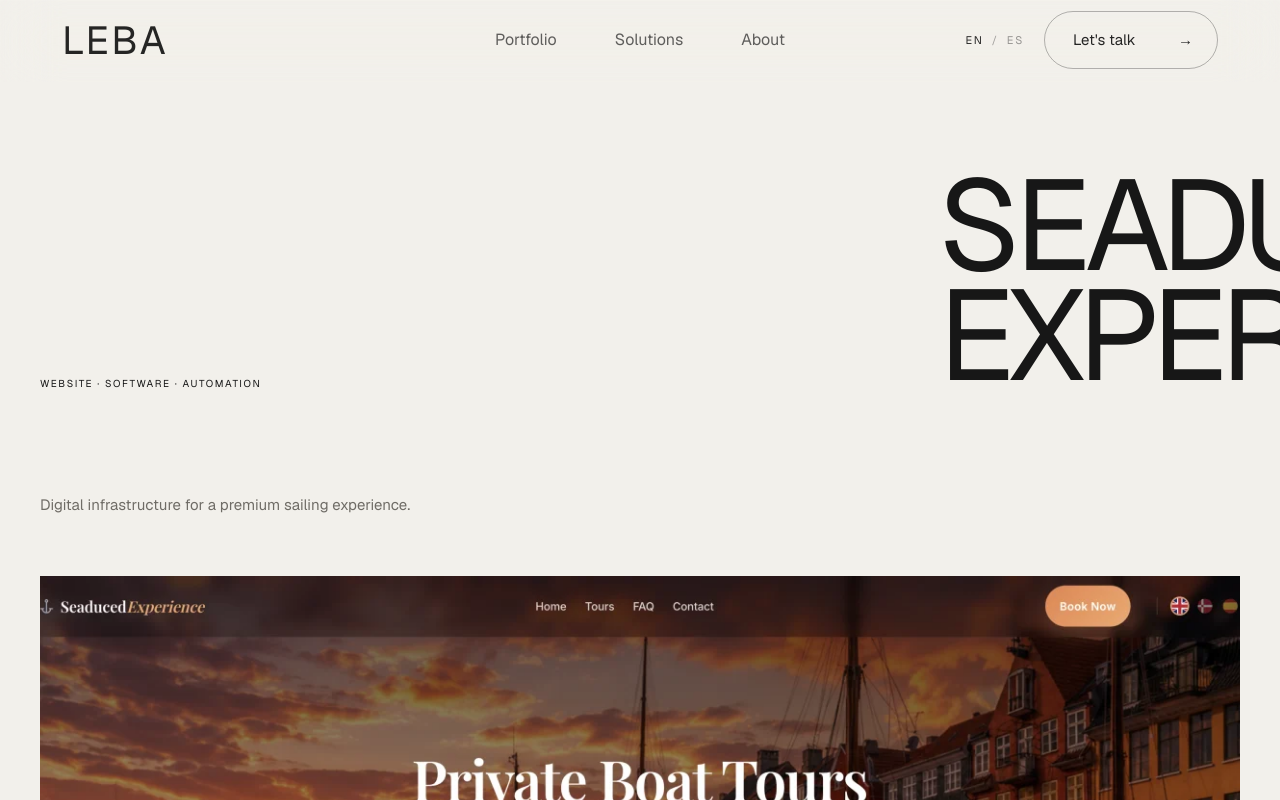
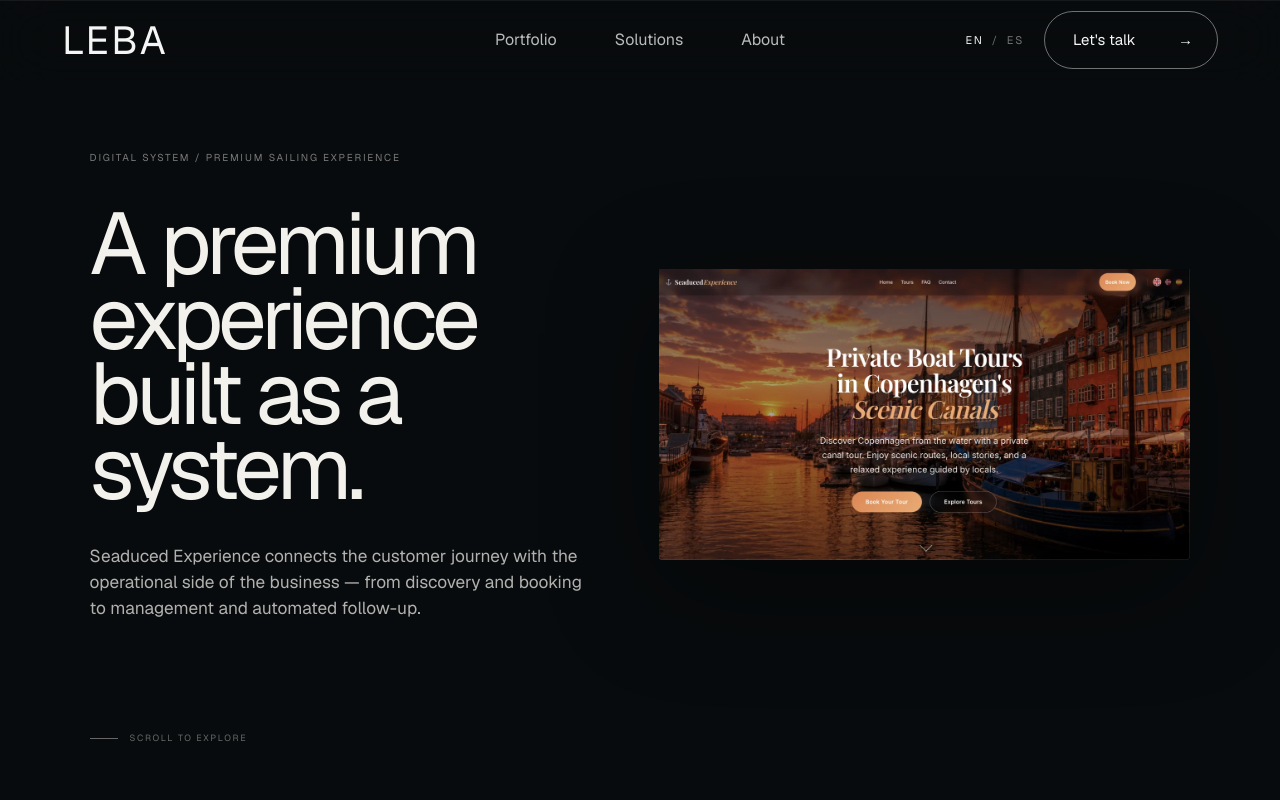
Before and after one commit to NicolasLlanos8799/weareleba, a Next.js app: page /work/seaduced-experience in a window 1280 px wide. Shown: the top 800 px of the page. Built offline with nearby package versions, Linux system fonts and the light colour scheme.

Commit message:
Redesign Seaduced case study like Order Flow

```diff
--- a/components/sections/SeaducedExperienceCase.tsx
+++ b/components/sections/SeaducedExperienceCase.tsx
@@ -1,62 +1,89 @@
 "use client";
 
-import { ProjectCaseStudy, type CaseStudyData } from "@/components/ProjectCaseStudy";
+import styles from "./SeaducedExperienceCase.module.css";
 import { useLanguage } from "@/components/i18n/LanguageProvider";
 
-const base = "/assets/seaducedexperience";
+const base="/assets/seaducedexperience";
 
-const data: CaseStudyData = {
-  project: { en: "SEADUCED EXPERIENCE", es: "SEADUCED EXPERIENCE" },
-  category: { en: "Website · Software · Automation", es: "Sitio web · Software · Automatización" },
-  description: { en: "Digital infrastructure for a premium sailing experience.", es: "Infraestructura digital para una experiencia premium de navegación." },
-  heroImage: { src: base + "/seaduced-experience-1-1280.webp", alt: { en: "Seaduced Experience website", es: "Sitio web de Seaduced Experience" }, fit: "cover", priority: true },
-  projectInfo: {
-    client: { en: "Seaduced Experience", es: "Seaduced Experience" },
-    industry: { en: "Premium experiences · Sailing", es: "Experiencias premium · Navegación" },
-    services: { en: "Website · Dashboard · Automation", es: "Sitio web · Dashboard · Automatización" },
-    technologies: { en: "Next.js · React · Automation", es: "Next.js · React · Automatización" },
-    year: "2026",
+const content={
+  en:{
+    eyebrow:"DIGITAL SYSTEM / PREMIUM SAILING EXPERIENCE",
+    title:<>A premium experience<br/><span>built as a system.</span></>,
+    intro:"Seaduced Experience connects the customer journey with the operational side of the business — from discovery and booking to management and automated follow-up.",
+    systemLabel:"THE SYSTEM",
+    system:"One connected digital layer across Website, Dashboard and Automation. The experience customers see and the operation the team runs work as one system.",
+    problemLabel:"THE PROBLEM",
+    problem:"A premium sailing experience needed more than a website. Customer discovery, bookings, internal management and follow-up were separated across different processes. The system brings them together.",
+    websiteLabel:"WEBSITE",
+    websiteTitle:"A clearer path to booking.",
+    websiteText:"A premium digital experience designed to make the service easy to understand, explore and book without losing the character of the brand.",
+    dashboardLabel:"DASHBOARD",
+    dashboardTitle:"Operations in one place.",
+    dashboardText:"A central operational workspace for bookings, calendar, activity and business visibility — turning the service behind the experience into a manageable digital layer.",
+    automationLabel:"AUTOMATION",
+    automationTitle:"The system keeps moving.",
+    automationText:"Automated follow-up handles recurring moments after and around bookings, reducing repetitive work while keeping the customer journey connected.",
+    closing:"ONE EXPERIENCE. ONE CONNECTED SYSTEM.",
+    note:"From the first interaction to the operational follow-up, Seaduced Experience now has a digital foundation built to evolve with the business.",
+    next:"BACK TO WORK →"
   },
-  projectDescription: {
-    en: "We connected the customer journey with the operational side of the business: discovery, booking, management and automated follow-up become one digital system.",
-    es: "Conectamos la experiencia del cliente con la operación del negocio: descubrimiento, reserva, gestión y seguimiento automatizado se convierten en un único sistema digital.",
-  },
-  challenge: {
-    intro: { en: "A premium experience needed a digital system capable of connecting customer experience and operations.", es: "Una experiencia premium necesitaba un sistema digital capaz de conectar la experiencia del cliente con la operación." },
-    points: [
-      { title: { en: "Disconnected experience", es: "Experiencia desconectada" }, body: { en: "The journey from discovery to booking needed a clearer digital path.", es: "El recorrido desde el descubrimiento hasta la reserva necesitaba un camino digital más claro." } },
-      { title: { en: "Manual operations", es: "Operaciones manuales" }, body: { en: "Bookings, activity and follow-up needed to live in one operational layer.", es: "Las reservas, la actividad y el seguimiento necesitaban convivir en una misma capa operativa." } },
-      { title: { en: "Scaling limitations", es: "Limitaciones para escalar" }, body: { en: "The system needed to reduce repetitive work while keeping the experience premium.", es: "El sistema debía reducir el trabajo repetitivo manteniendo una experiencia premium." } },
-    ],
-  },
-  solution: {
-    intro: { en: "One connected system across the customer journey and the business.", es: "Un único sistema conectado entre la experiencia del cliente y el negocio." },
-    areas: [
-      { number: "01", title: { en: "Website", es: "Website" }, body: { en: "A clear, premium digital journey for discovering experiences and making a booking.", es: "Un recorrido digital claro y premium para descubrir experiencias y realizar una reserva." } },
-      { number: "02", title: { en: "Dashboard", es: "Dashboard" }, body: { en: "A central operational workspace for bookings, calendar, activity and business visibility.", es: "Un espacio operativo central para reservas, calendario, actividad y visibilidad del negocio." } },
-      { number: "03", title: { en: "Automation", es: "Automatización" }, body: { en: "Automated follow-up for completed experiences, unfinished bookings and booking issues.", es: "Seguimiento automatizado para experiencias finalizadas, reservas incompletas e incidencias durante la reserva." } },
-    ],
-  },
-  visuals: [
-    { src: base + "/seaduced-experience-2-1280.webp", alt: { en: "Seaduced Experience website detail", es: "Detalle del sitio web de Seaduced Experience" }, fit: "cover" },
-    { src: base + "/dashboard-complete.png", alt: { en: "Seaduced Experience dashboard", es: "Dashboard de Seaduced Experience" }, fit: "contain" },
-  ],
-  results: {
-    qualitative: [
-      { title: { en: "One digital journey", es: "Un único recorrido digital" }, body: { en: "Customer-facing experience and internal operations are connected instead of working as separate layers.", es: "La experiencia del cliente y la operación interna quedan conectadas en lugar de funcionar como capas separadas." } },
-      { title: { en: "Less repetitive work", es: "Menos trabajo repetitivo" }, body: { en: "Automated follow-up handles recurring moments without adding manual tasks to the team.", es: "El seguimiento automatizado resuelve momentos recurrentes sin sumar tareas manuales al equipo." } },
-      { title: { en: "A system ready to evolve", es: "Un sistema preparado para evolucionar" }, body: { en: "The foundation can grow as the experience, operations and business needs evolve.", es: "La base puede crecer a medida que evolucionan la experiencia, la operación y las necesidades del negocio." } },
-    ],
-  },
-  client: {
-    en: "Seaduced Experience creates premium private sailing experiences. The project brings its digital touchpoints and operational workflow into one connected system.",
-    es: "Seaduced Experience crea experiencias privadas premium de navegación. El proyecto reúne sus puntos de contacto digitales y su flujo operativo en un único sistema conectado.",
-  },
-  previous: { title: { en: "Work", es: "Trabajo" }, href: "/work" },
-  next: { title: { en: "Bookea", es: "Bookea" }, href: "/work/bookea" },
+  es:{
+    eyebrow:"SISTEMA DIGITAL / EXPERIENCIA PREMIUM DE NAVEGACIÓN",
+    title:<>Una experiencia premium<br/><span>construida como sistema.</span></>,
+    intro:"Seaduced Experience conecta la experiencia del cliente con la operación del negocio — desde el descubrimiento y la reserva hasta la gestión y el seguimiento automatizado.",
+    systemLabel:"EL SISTEMA",
+    system:"Una única capa digital conectando Website, Dashboard y Automatización. La experiencia que ve el cliente y la operación del equipo funcionan como un solo sistema.",
+    problemLabel:"EL PROBLEMA",
+    problem:"Una experiencia premium de navegación necesitaba más que un sitio web. El descubrimiento, las reservas, la gestión interna y el seguimiento estaban separados en distintos procesos. El sistema los conecta.",
+    websiteLabel:"WEBSITE",
+    websiteTitle:"Un camino más claro hacia la reserva.",
+    websiteText:"Una experiencia digital premium diseñada para hacer que el servicio sea fácil de entender, explorar y reservar sin perder el carácter de la marca.",
+    dashboardLabel:"DASHBOARD",
+    dashboardTitle:"La operación en un solo lugar.",
+    dashboardText:"Un espacio operativo central para reservas, calendario, actividad y visibilidad del negocio — convirtiendo la operación detrás de la experiencia en una capa digital gestionable.",
+    automationLabel:"AUTOMATIZACIÓN",
+    automationTitle:"El sistema sigue funcionando.",
+    automationText:"El seguimiento automatizado resuelve momentos recurrentes alrededor de las reservas, reduciendo trabajo repetitivo y manteniendo conectado el recorrido del cliente.",
+    closing:"UNA EXPERIENCIA. UN ÚNICO SISTEMA CONECTADO.",
+    note:"Desde la primera interacción hasta el seguimiento operativo, Seaduced Experience cuenta ahora con una base digital preparada para evolucionar con el negocio.",
+    next:"VOLVER A WORK →"
+  }
 };
 
-export function SeaducedExperienceCase() {
-  const { language } = useLanguage();
-  return <ProjectCaseStudy key={language} data={data} />;
+export function SeaducedExperienceCase(){
+  const {language}=useLanguage();
+  const c=content[language];
+  return <main className={styles.case}>
+    <section className={styles.hero}>
+      <div className={styles.eyebrow}>{c.eyebrow}</div>
+      <div className={styles.heroGrid}>
+        <div className={styles.heroCopy}><h1>{c.title}</h1><p>{c.intro}</p></div>
+        <div className={styles.heroVisual}><img src={base+"/seaduced-experience-1-1280.webp"} alt="Seaduced Experience website" /></div>
+      </div>
+      <div className={styles.scrollHint}><span/> SCROLL TO EXPLORE</div>
+    </section>
+    <section className={styles.context}>
+      <div className={styles.number}>01</div>
+      <div className={styles.contextContent}><span>{c.systemLabel}</span><p>{c.system}</p></div>
+    </section>
+    <section className={styles.problem}>
+      <div className={styles.problemCopy}><div className={styles.number}>02</div><span>{c.problemLabel}</span><p>{c.problem}</p></div>
+    </section>
+    <section className={styles.feature+" "+styles.website}>
+      <div className={styles.featureHead}><div className={styles.meta}><span>03</span><span>{c.websiteLabel}</span></div><h2>{c.websiteTitle}</h2><p>{c.websiteText}</p></div>
+      <div className={styles.featureVisual}><img src={base+"/seaduced-experience-2-1280.webp"} alt="Seaduced Experience website interface" loading="lazy"/></div>
+    </section>
+    <section className={styles.feature+" "+styles.dashboard}>
+      <div className={styles.featureVisual}><img src={base+"/dashboard-complete.png"} alt="Seaduced Experience dashboard" loading="lazy"/></div>
+      <div className={styles.featureHead}><div className={styles.meta}><span>04</span><span>{c.dashboardLabel}</span></div><h2>{c.dashboardTitle}</h2><p>{c.dashboardText}</p></div>
+    </section>
+    <section className={styles.automation}>
+      <div className={styles.automationCopy}><div className={styles.meta}><span>05</span><span>{c.automationLabel}</span></div><h2>{c.automationTitle}</h2><p>{c.automationText}</p></div>
+      <div className={styles.automationVisual}><img src={base+"/dashboard-analytics.png"} alt="Seaduced Experience analytics and automation view" loading="lazy"/></div>
+    </section>
+    <section className={styles.statement}>
+      <div className={styles.number}>06 / SYSTEM</div><div><h2>{c.closing}</h2><p>{c.note}</p></div>
+    </section>
+    <div className={styles.next}><a href="/work">{c.next} <span>→</span></a></div>
+  </main>;
 }
```
